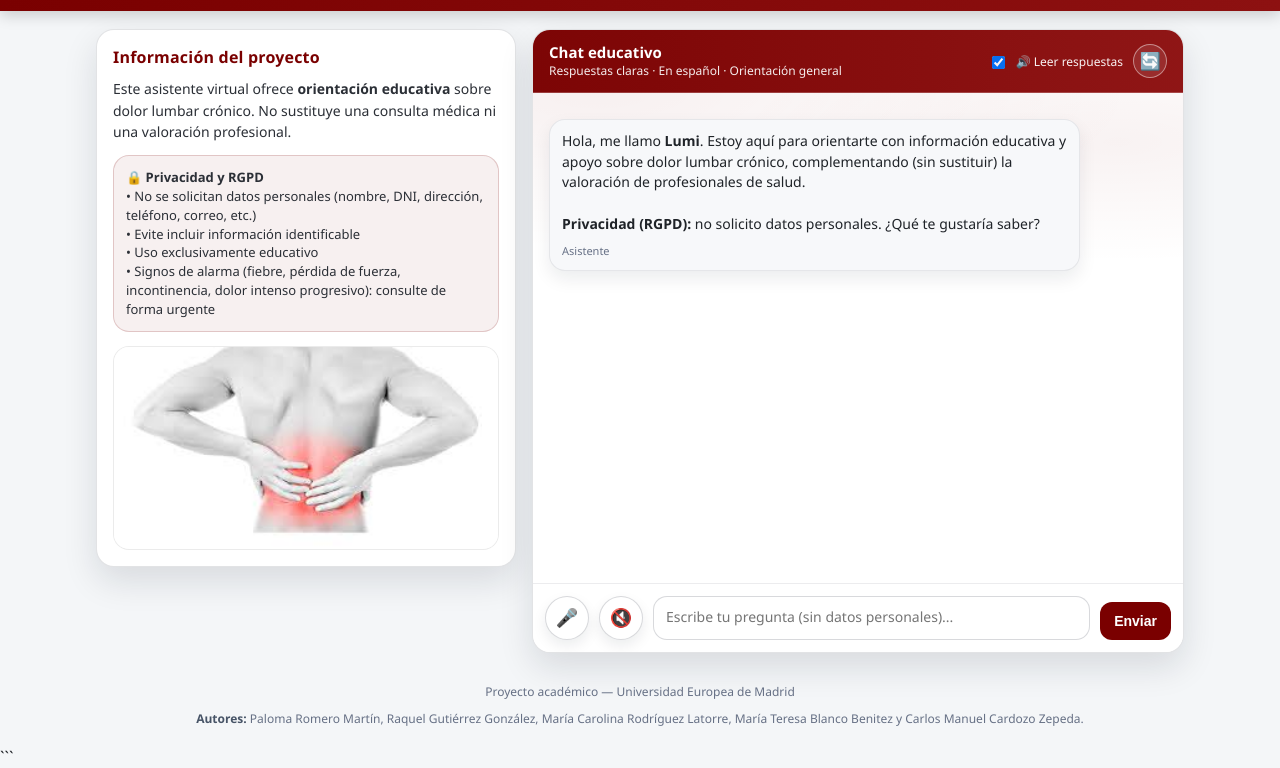
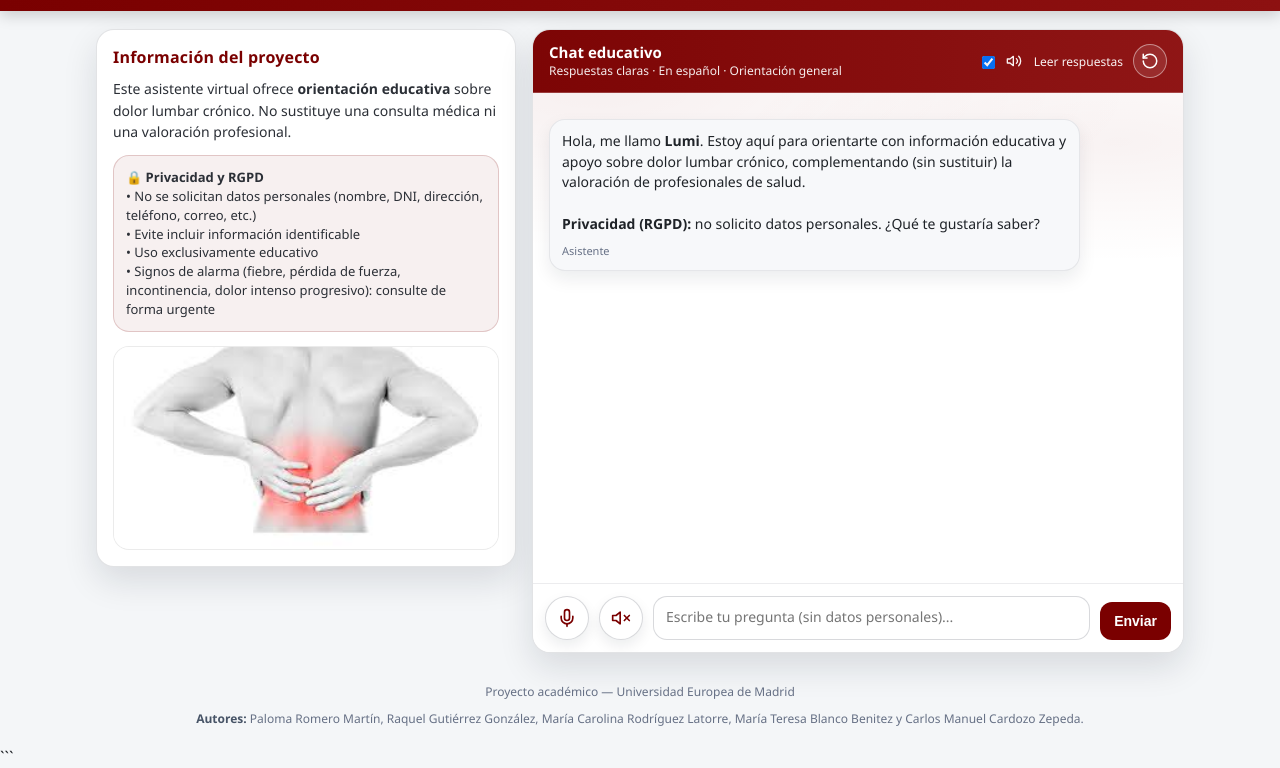
Before and after one commit to carloscardozocardiologue/uem-lumbalgia-chatbot, a plain HTML site: page index.html in a window 1280 px wide. Shown: the part 87-855 px from the top of the page. Drawn offline with Linux system fonts and the light colour scheme.

Commit message:
Modernizar iconos: reemplazar emojis por SVG profesionales

```diff
--- a/index.html
+++ b/index.html
@@ -280,6 +280,30 @@
       border-color: rgba(122,0,0,.45);
       box-shadow:0 0 0 4px rgba(122,0,0,.10), 0 6px 14px rgba(16,24,40,.08);
     }
+    .iconBtn svg, .headerIconBtn svg{
+      width:20px;
+      height:20px;
+      stroke:currentColor;
+      stroke-width:2;
+      stroke-linecap:round;
+      stroke-linejoin:round;
+      fill:none;
+    }
+    .headerIconBtn svg{
+      width:18px;
+      height:18px;
+    }
+    .switch svg{
+      width:16px;
+      height:16px;
+      stroke:currentColor;
+      stroke-width:2;
+      stroke-linecap:round;
+      stroke-linejoin:round;
+      fill:none;
+      vertical-align:middle;
+      margin-right:4px;
+    }
 
     textarea{
       flex:1;
@@ -379,17 +403,18 @@
         <div class="toggles">
           <label class="switch">
             <input id="ttsToggle" type="checkbox" checked>
-            🔊 Leer respuestas
+            <svg viewBox="0 0 24 24"><polygon points="11 5 6 9 2 9 2 15 6 15 11 19 11 5"/><path d="M15.54 8.46a5 5 0 0 1 0 7.07"/><path d="M19.07 4.93a10 10 0 0 1 0 14.14"/></svg>
+            Leer respuestas
           </label>
-          <button id="resetBtn" class="headerIconBtn" type="button" title="Reiniciar chat">🔄</button>
+          <button id="resetBtn" class="headerIconBtn" type="button" title="Reiniciar chat"><svg viewBox="0 0 24 24"><path d="M3 12a9 9 0 1 0 9-9 9.75 9.75 0 0 0-6.74 2.74L3 8"/><path d="M3 3v5h5"/></svg></button>
         </div>
       </div>
 
       <div id="chatBody" class="chatBody" aria-live="polite"></div>
 
       <div class="chatFooter">
-        <button id="micBtn" class="iconBtn" type="button" title="Dictado por voz">🎤</button>
-        <button id="stopTtsBtn" class="iconBtn" type="button" title="Parar voz">🔇</button>
+        <button id="micBtn" class="iconBtn" type="button" title="Dictado por voz"><svg viewBox="0 0 24 24"><path d="M12 2a3 3 0 0 0-3 3v7a3 3 0 0 0 6 0V5a3 3 0 0 0-3-3Z"/><path d="M19 10v2a7 7 0 0 1-14 0v-2"/><line x1="12" x2="12" y1="19" y2="22"/></svg></button>
+        <button id="stopTtsBtn" class="iconBtn" type="button" title="Parar voz"><svg viewBox="0 0 24 24"><polygon points="11 5 6 9 2 9 2 15 6 15 11 19 11 5"/><line x1="22" x2="16" y1="9" y2="15"/><line x1="16" x2="22" y1="9" y2="15"/></svg></button>
 
         <textarea id="textIn" placeholder="Escribe tu pregunta (sin datos personales)..." rows="1"></textarea>
         <button id="sendBtn" class="sendBtn" type="button">Enviar</button>
```
